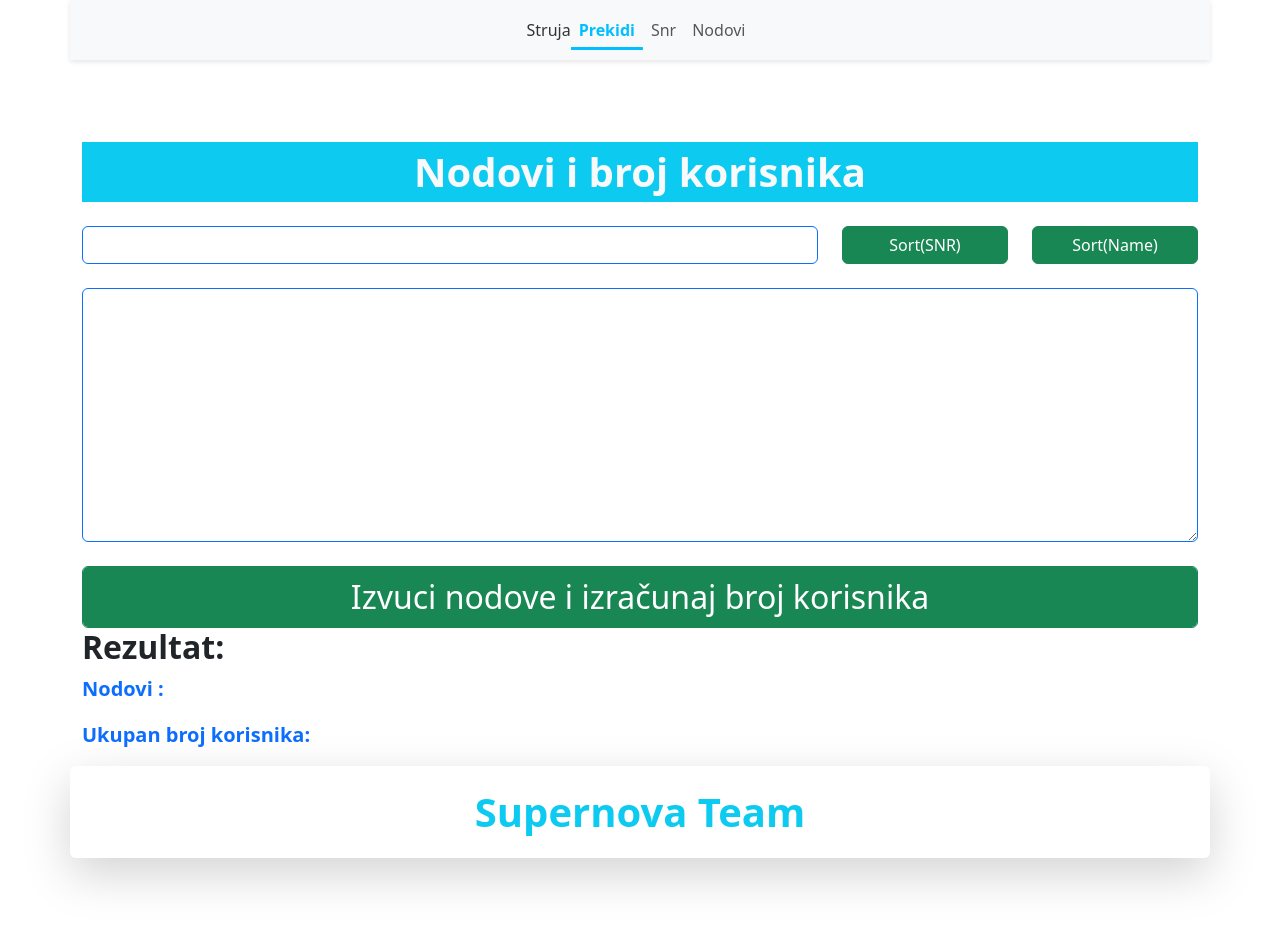
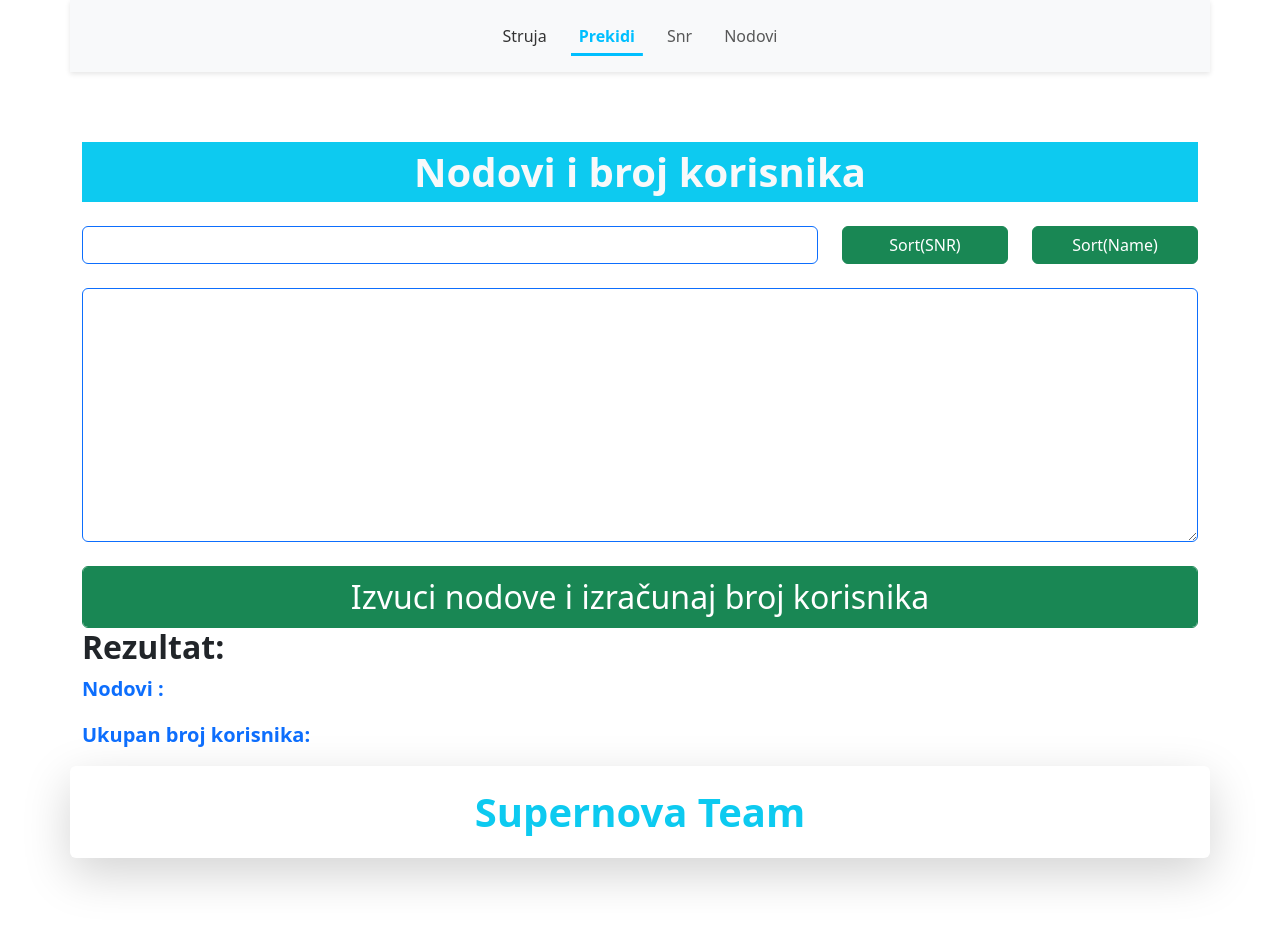
Before and after one commit to rpralica/netlify-prekidi-snr, a plain HTML site: page index.html in a window 1280 px wide. Drawn offline with nearby package versions, Linux system fonts and the light colour scheme; some packages are replaced by stand-ins of ours; a script that the page names is missing.

Commit message:
Poravnat navbar

```diff
--- a/navbar.html
+++ b/navbar.html
@@ -8,16 +8,19 @@
 
 <nav class="navbar container navbar-expand-lg navbar-light bg-light fixed-top">
   <div class="container justify-content-center">
-    <a class="navbar-link" href="struja.html">Struja</a>
-    <ul class="navbar-nav">
-      <li class="nav-item">
-        <a class="nav-link" id="indexLink" href="index.html">Prekidi</a>
+
+    <ul class="navbar-nav ">
+      <li class="nav-item  m-3">
+        <a class="navbar-link  " href="struja.html">Struja</a>
       </li>
-      <li class="nav-item">
-        <a class="nav-link" id="snrLink" href="snr.html">Snr</a>
+      <li class="nav-item ">
+        <a class="nav-link  m-2" id="indexLink" href="index.html">Prekidi</a>
       </li>
-      <li class="nav-item">
-        <a class="nav-link" id="nodoviLink" href="nodovi.html">Nodovi</a>
+      <li class="nav-item  ">
+        <a class="nav-link  m-2" id="snrLink" href="snr.html">Snr</a>
+      </li>
+      <li class="nav-item  ">
+        <a class="nav-link m-2" id="nodoviLink" href="nodovi.html">Nodovi</a>
       </li>
     </ul>
   </div>
```
